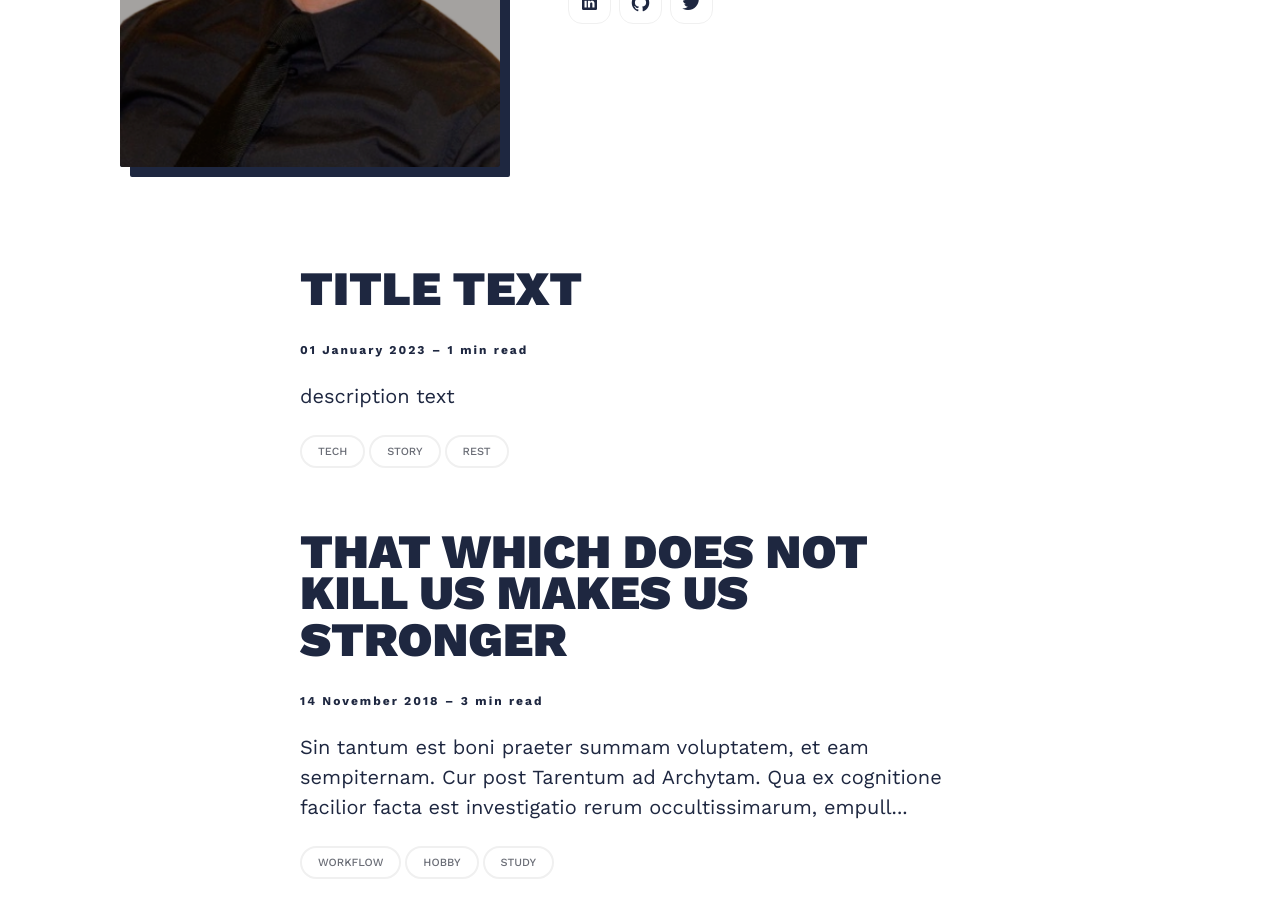
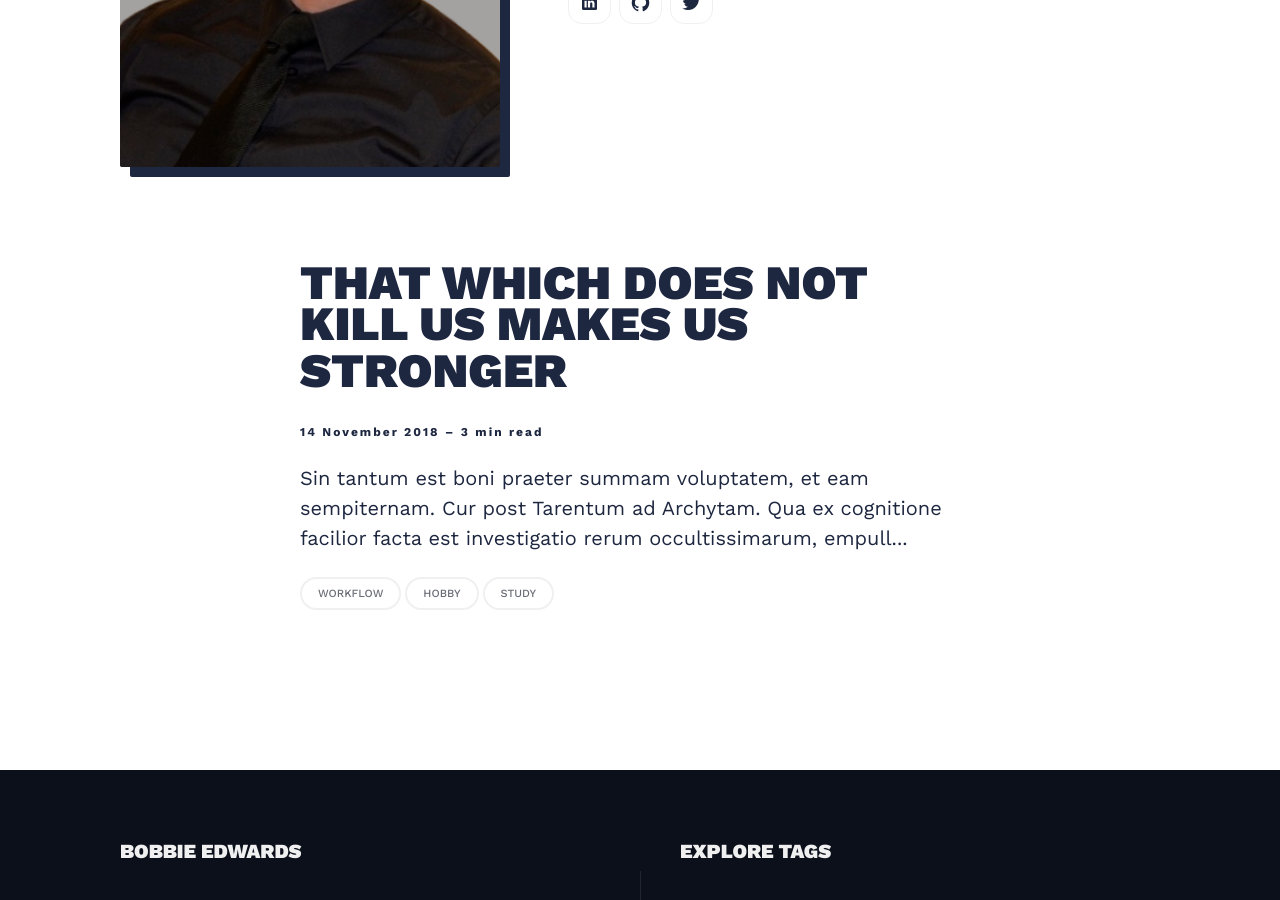
Before and after one commit to netgaiden/netgaiden.github.io, a Jekyll site: the page built from index.html, in a window 1280 px wide and 900 px high, scrolled down 463 px. Built offline with Jekyll 4.4.1, drawn with Linux system fonts in a browser that asks for light colours; nearby versions of some CDN libraries; the list of posts is cut into pages by our own code.

Commit message:
updated website

```diff
--- a/_config.yml
+++ b/_config.yml
@@ -14,8 +14,8 @@ author:
   avatar: '/images/01.jpg'
 
 social:
-- {icon: "ion-logo-linkedin", label: LinkedIn, link: "www.linkedin.com/in/bobbie-edwards-89367a1b3"}
-- {icon: "ion-logo-github", label: LinkedIn, link: "netgaiden.github.io"}
+- {icon: "ion-logo-linkedin", label: LinkedIn, link: "https://www.linkedin.com/in/bobbie-edwards-89367a1b3"}
+- {icon: "ion-logo-github", label: LinkedIn, link: "https://netgaiden.github.io"}
 - {icon: "ion-logo-twitter", label: Twitter, link: "https://twitter.com/NetGaiden"}
 #- {icon: "ion-logo-facebook", label: Facebook, link: "https://facebook.com"}
 #- {icon: "ion-logo-pinterest", label: Pinterest, link: "https://pinterest.com"}
--- a/_posts/2018-04-24-Remember-that-happiness-is-a-way-of-travel-not-a-destination.markdown
+++ /dev/null
@@ -1,25 +0,0 @@
----
-layout: post
-title:  TITLE TEXT
-description: description text
-date:   2023-01-1 15:01:35 +0300
-image:  '/images/13.jpg'
-tags:   [tech, story, rest]
----
-text
-
-![Rest]({{site.baseurl}}/images/13-1.jpg)
-*Photo by [Drew Murphy](https://unsplash.com/photos/EDryHzAOy28) on [Unsplash](https://unsplash.com/)*
-
-text
-
-> text
-
-text
-
-![Rest]({{site.baseurl}}/images/13-2.jpg)
-*Photo by [Anthony Fomin](https://unsplash.com/photos/OpmzKMCwjJU) on [Unsplash](https://unsplash.com/)*
-
-text
-
-text
```
